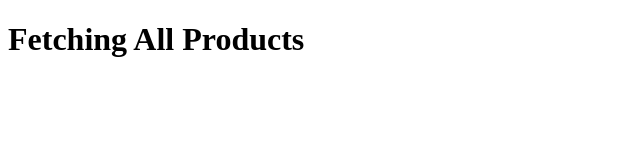
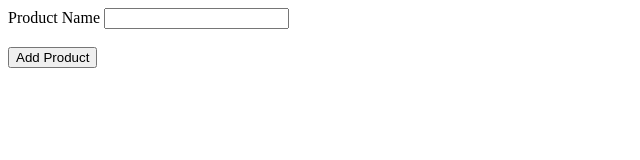
Before and after one commit to Ashutosh9110/Request-Response, a website: page view/product.html in a window 1280 px wide. Shown: the whole page, without its empty margins (0-640 px from the left). Drawn offline with Linux system fonts and the light colour scheme.

Commit message:
GET request with HTML-2

```diff
--- a/view/product.html
+++ b/view/product.html
@@ -6,6 +6,10 @@
   <title>Document</title>
 </head>
 <body>
-    <h1>Fetching All Products</h1>
+  <form action="">
+    <label for="product">Product Name</label>
+    <input type="text" id="product" name="productName" required><br><br>
+    <button>Add Product</button>
+  </form>
 </body>
 </html>
```
